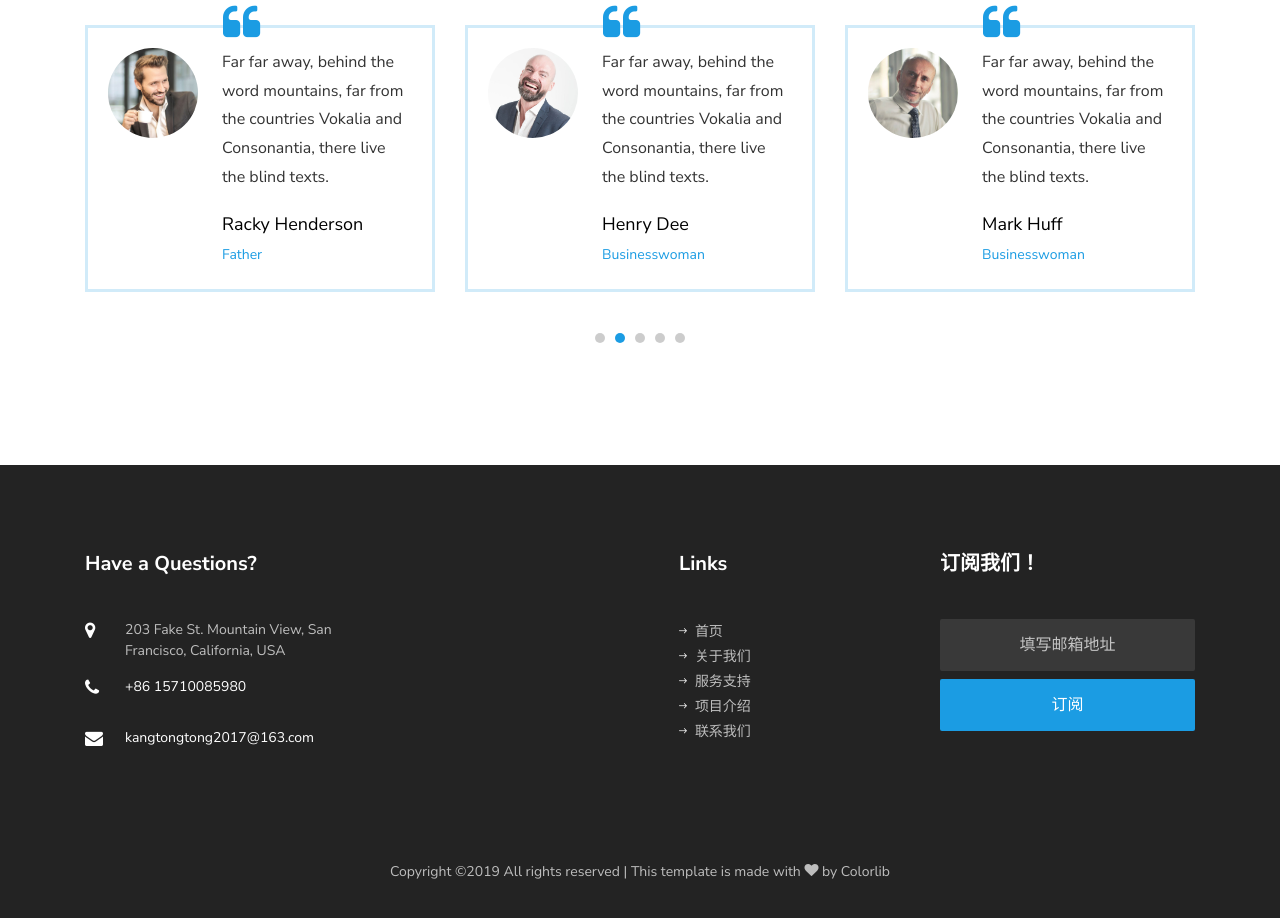
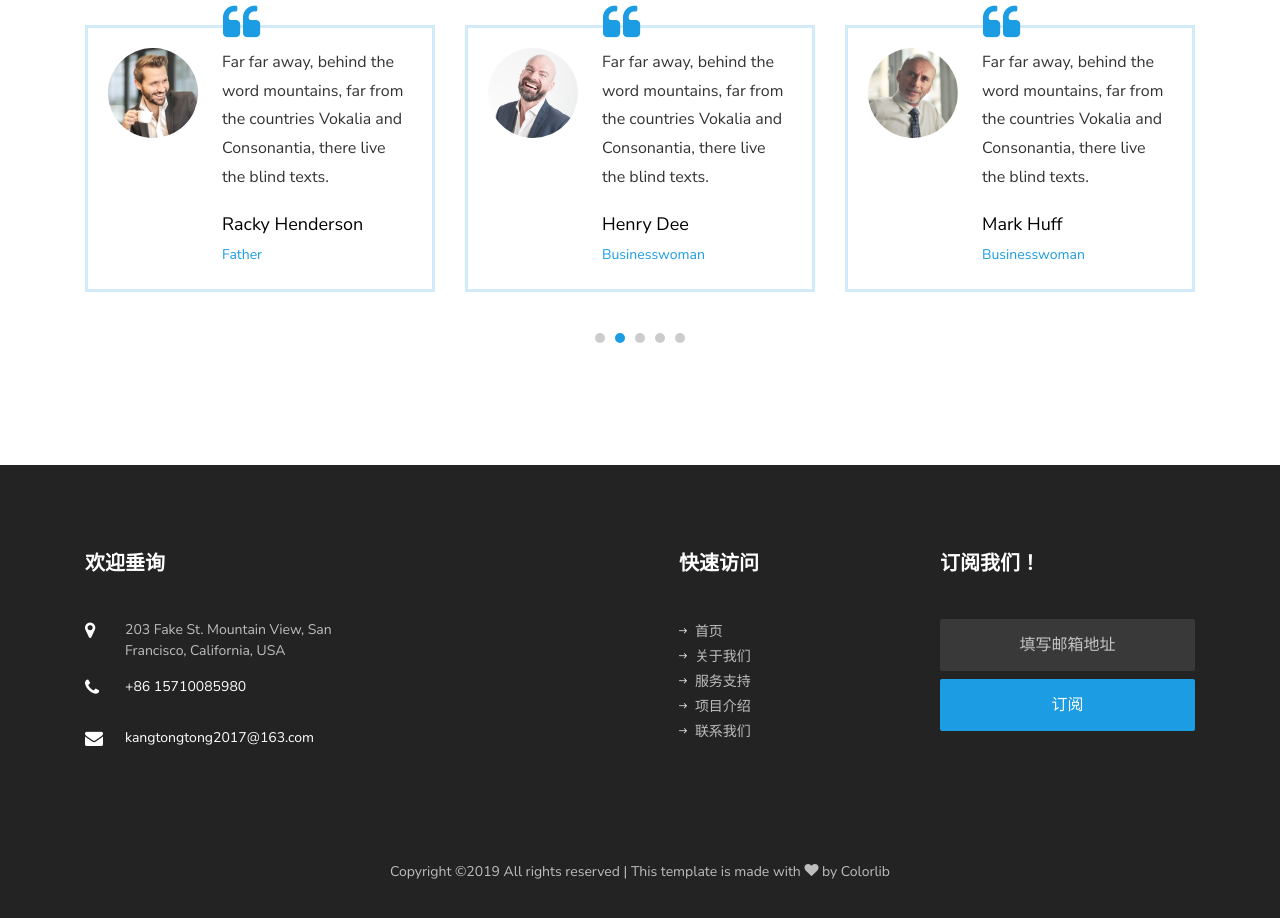
Before and after one commit to dongqianhuhu/zaly-os, a plain HTML site: page about.html in a window 1280 px wide. Shown: the part 2551-3469 px from the top of the page. Drawn offline with Linux system fonts and the light colour scheme; some packages are replaced by stand-ins of ours; no server answers; files whose address does not match are found by name.

Commit message:
UPT:modify text at bottom

```diff
--- a/about.html
+++ b/about.html
@@ -288,7 +288,7 @@
         <div class="row mb-5">
           <div class="col-md-6 col-lg-3">
             <div class="ftco-footer-widget mb-5">
-            	<h2 class="ftco-heading-2">Have a Questions?</h2>
+            	<h2 class="ftco-heading-2">欢迎垂询</h2>
             	<div class="block-23 mb-3">
 	              <ul>
 	                <li><span class="icon icon-map-marker"></span><span class="text">203 Fake St. Mountain View, San Francisco, California, USA</span></li>
@@ -327,7 +327,7 @@
           </div>
           <div class="col-md-6 col-lg-3">
             <div class="ftco-footer-widget mb-5 ml-md-4">
-              <h2 class="ftco-heading-2">Links</h2>
+              <h2 class="ftco-heading-2">快速访问</h2>
               <ul class="list-unstyled">
                 <li><a href="#"><span class="ion-ios-arrow-round-forward mr-2"></span>首页</a></li>
                 <li><a href="#"><span class="ion-ios-arrow-round-forward mr-2"></span>关于我们</a></li>
```
Also changed, not shown: blog-single.html (+2 -2 lines), blog.html (+2 -2 lines), contact.html (+2 -2 lines), index.html (+2 -2 lines), project.html (+2 -2 lines), services.html (+2 -2 lines).
